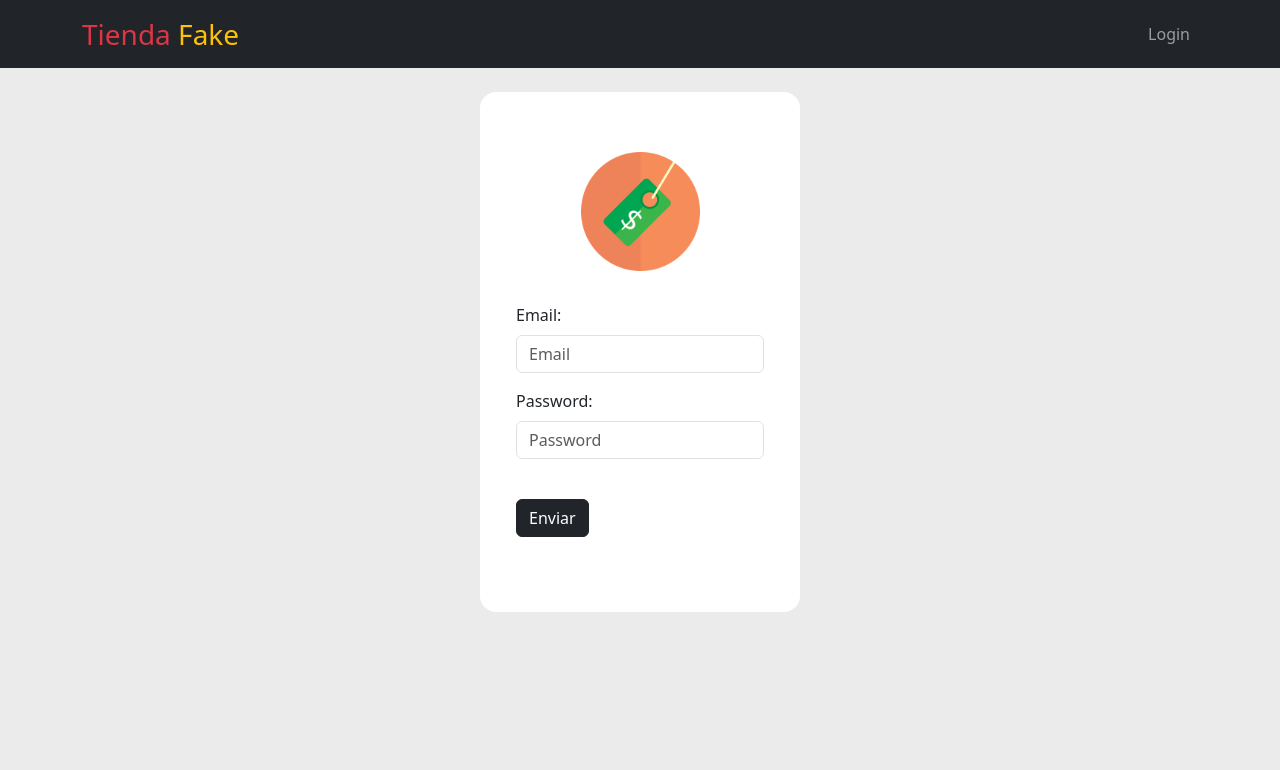
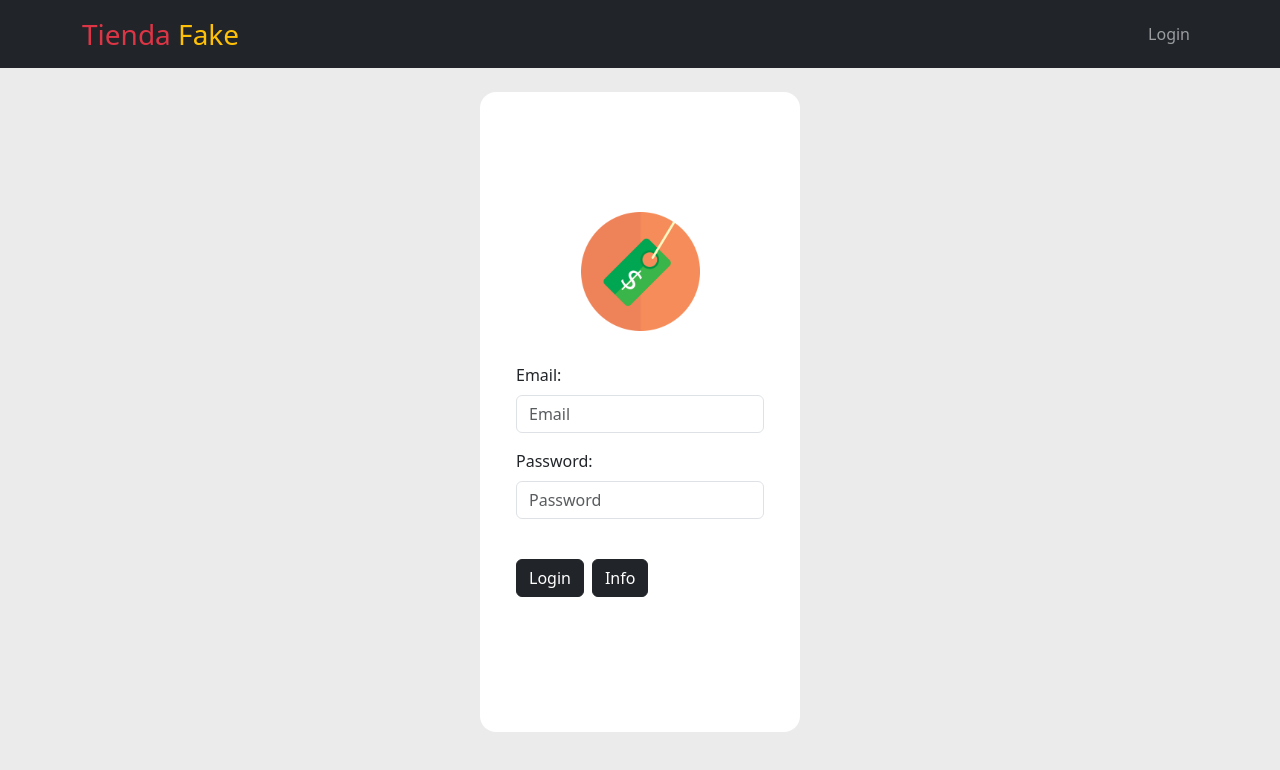
Before and after one commit to fabiCoseglia/tiendaFake, a React (Vite) app: page /login in a window 1280 px wide. Shown: the top 770 px of the page. Built offline with nearby package versions, Linux system fonts and the light colour scheme.

Commit message:
working on login

```diff
--- a/package.json
+++ b/package.json
@@ -18,7 +18,8 @@
     "react": "^18.3.1",
     "react-bootstrap": "^2.10.4",
     "react-dom": "^18.3.1",
-    "react-router-dom": "^6.24.1"
+    "react-router-dom": "^6.24.1",
+    "sweetalert2": "^11.12.2"
   },
   "devDependencies": {
     "@types/react": "^18.3.3",
--- /dev/null
+++ b/src/API/loaderLogin.js
@@ -0,0 +1,11 @@
+
+export const loginLoader = async ({request}) => {
+    try {
+        console.log(request);
+        return null
+    } catch (error) {
+        console.log(error);
+    }
+};
+
+export default loginLoader;
--- a/src/pages/Login.jsx
+++ b/src/pages/Login.jsx
@@ -1,19 +1,44 @@
-import { Form, Image } from 'react-bootstrap';
+import { Button, Form, Image } from 'react-bootstrap';
 import login from '../assets/login.png'
-import { Link } from 'react-router-dom';
+import { Form as RouterForm } from 'react-router-dom';
+import Swal from 'sweetalert2';
+import { useState } from 'react';
 
 
 export const Login = () => {
+  const [email, setEmail] = useState('');
+  const [password, setPassword] = useState('');
+
+  const handleInfoButton= ()=>{
+    Swal.fire({
+      title: "Debes iniciar sesion SOLO con este usuario:",
+      text: "EMAIL: challenge@alkemy.org, PASS: react" ,
+      icon: "info"
+    });
+  }
+
   return (
     <div
       className="container d-flex flex-column justify-content-center align-items-center mt-4 shadow-md"
-      style={{backgroundColor:'white',width:'40vh' ,borderRadius:'1rem',height:'65vh' }}
+      style={{
+        backgroundColor: "white",
+        width: "40vh",
+        borderRadius: "1rem",
+        height: "80vh",
+      }}
     >
-      <Image src={login} width={"135rem"} className='p-2'/>
-      <Form className="m-4">
+      <Image src={login} width={"135rem"} className="p-2" />
+      <RouterForm method="post" action="/login" className="m-4">
         <Form.Group className="mb-3" controlId="formGroupEmail">
           <Form.Label>Email:</Form.Label>
-          <Form.Control type="text" placeholder="Email" name="email" />
+          <Form.Control
+            type="text"
+            placeholder="Email"
+            name="email"
+            value={email}
+            onChange={(e) => setEmail(e.target.value)}
+            required
+          />
         </Form.Group>
         <Form.Group className="mb-3" controlId="formGroupPassword">
           <Form.Label>Password:</Form.Label>
@@ -21,12 +46,22 @@ export const Login = () => {
             type="password"
             placeholder="Password"
             name="password"
+            value={password}
+            onChange={(e) => setPassword(e.target.value)}
+            required
           />
         </Form.Group>
-        <Link className='btn btn-dark mt-4' type="submit" variant="dark">
-          Enviar
-        </Link>
-      </Form>
+        <Button className="btn btn-dark mt-4" type="submit" variant="dark">
+          Login
+        </Button>
+        <Button
+          className="btn btn-dark mt-4 mx-2"
+          onClick={handleInfoButton}
+          variant="dark"
+        >
+          Info
+        </Button>
+      </RouterForm>
     </div>
   );
 }
--- a/src/router/index.jsx
+++ b/src/router/index.jsx
@@ -7,6 +7,7 @@ import { ProductsByCategory } from "../pages/ProductsByCategory";
 import getProductsByCategory from "../API/loaderProductsByCategory";
 import { DetailProduct } from "../pages/DetailProduct";
 import getDetailProduct from "../API/loaderDetailProduct";
+import loginLoader from "../API/loaderLogin";
 
 export const router = createBrowserRouter([
     {
@@ -21,6 +22,7 @@ export const router = createBrowserRouter([
             {
                 path: '/login',
                 element: <Login />,
+                loader: loginLoader
             },
             {
                 path: '/products/:category',
```
Also changed, not shown: 1 other file (tests, documents, lock files or other folders).
